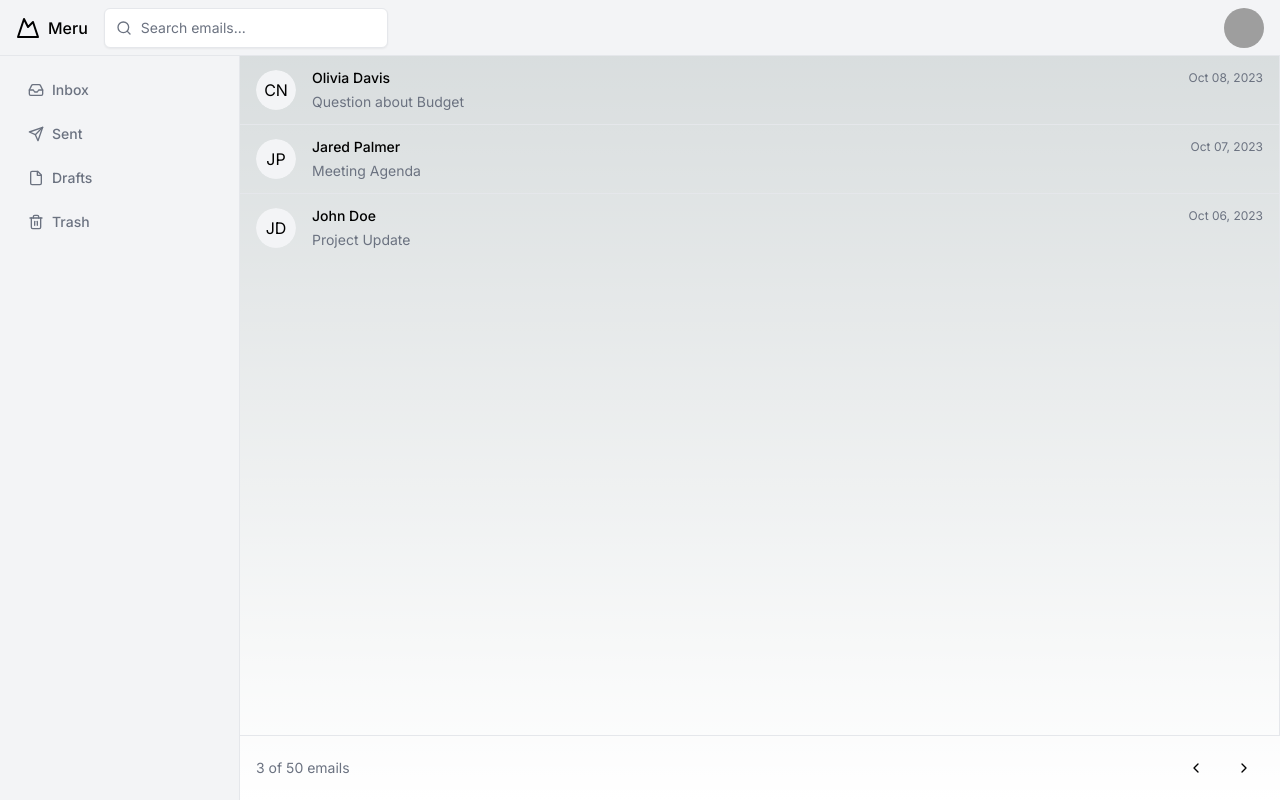
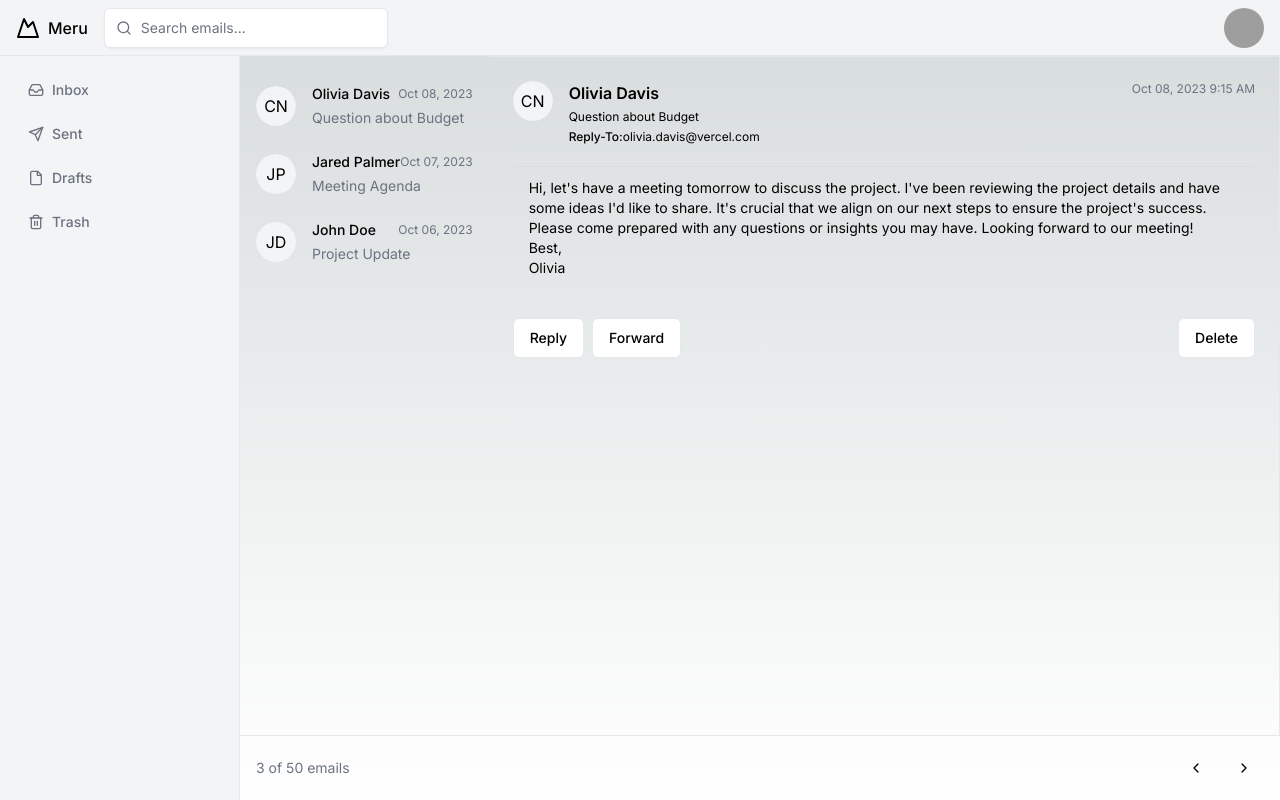
Before and after one commit to vishakh-abhayan/meru-email, a Next.js app: page / in a window 1280 px wide. Built offline with nearby package versions, Linux system fonts and the light colour scheme; grey boxes are pictures that could not be loaded.

Commit message:
mail content section

```diff
--- a/components/dashboard.jsx
+++ b/components/dashboard.jsx
@@ -86,9 +86,10 @@ export function Dashboard() {
             </Link>
           </div>
         </nav>
-        <div className="flex flex-1 flex-col">
+        <div className="flex flex-1 flex-col ">
           <div className="flex-1 overflow-auto border-r dark:border-gray-800">
-            <div className="divide-y dark:divide-gray-800">
+            <div className="divide-y dark:divide-gray-800  flex flex-row">
+              <div className="gap-4 py-4">
                 <div className="group flex cursor-pointer items-center gap-4 px-4 py-3 transition-colors hover:bg-gray-100 dark:hover:bg-gray-800">
                   <Avatar>
                     <AvatarImage alt="@shadcn" />
@@ -138,6 +139,52 @@ export function Dashboard() {
                     <div className="mt-1 text-sm text-gray-500 dark:text-gray-400">
                       Project Update
                     </div>
+                  </div>
+                </div>
+              </div>
+              <div className="flex-1 p-6">
+                <div className="flex items-start gap-4 border-b pb-4 dark:border-gray-800">
+                  <Avatar>
+                    <AvatarImage alt="@shadcn" />
+                    <AvatarFallback>CN</AvatarFallback>
+                  </Avatar>
+                  <div className="grid gap-1">
+                    <div className="font-semibold">Olivia Davis</div>
+                    <div className="line-clamp-1 text-xs">
+                      Question about Budget
+                    </div>
+                    <div className="line-clamp-1 text-xs">
+                      <span className="font-medium">Reply-To:</span>
+                      olivia.davis@vercel.com
+                    </div>
+                  </div>
+                  <div className="ml-auto text-xs text-gray-500 dark:text-gray-400">
+                    Oct 08, 2023 9:15 AM
+                  </div>
+                </div>
+                <div className="flex-1 whitespace-pre-wrap p-4 text-sm prose prose-sm prose-p:leading-normal">
+                  <p>
+                    Hi, let's have a meeting tomorrow to discuss the project.
+                    I've been reviewing the project details and have some ideas
+                    I'd like to share. It's crucial that we align on our next
+                    steps to ensure the project's success.
+                  </p>
+                  <p>
+                    Please come prepared with any questions or insights you may
+                    have. Looking forward to our meeting!
+                  </p>
+                  <p>
+                    Best,
+                    <br />
+                    Olivia
+                  </p>
+                </div>
+                <div className="mt-6 flex gap-2">
+                  <Button variant="outline">Reply</Button>
+                  <Button variant="outline">Forward</Button>
+                  <Button className="ml-auto" variant="outline">
+                    Delete
+                  </Button>
                 </div>
               </div>
             </div>
```
Lines whose indentation alone changed are shown as unchanged.
